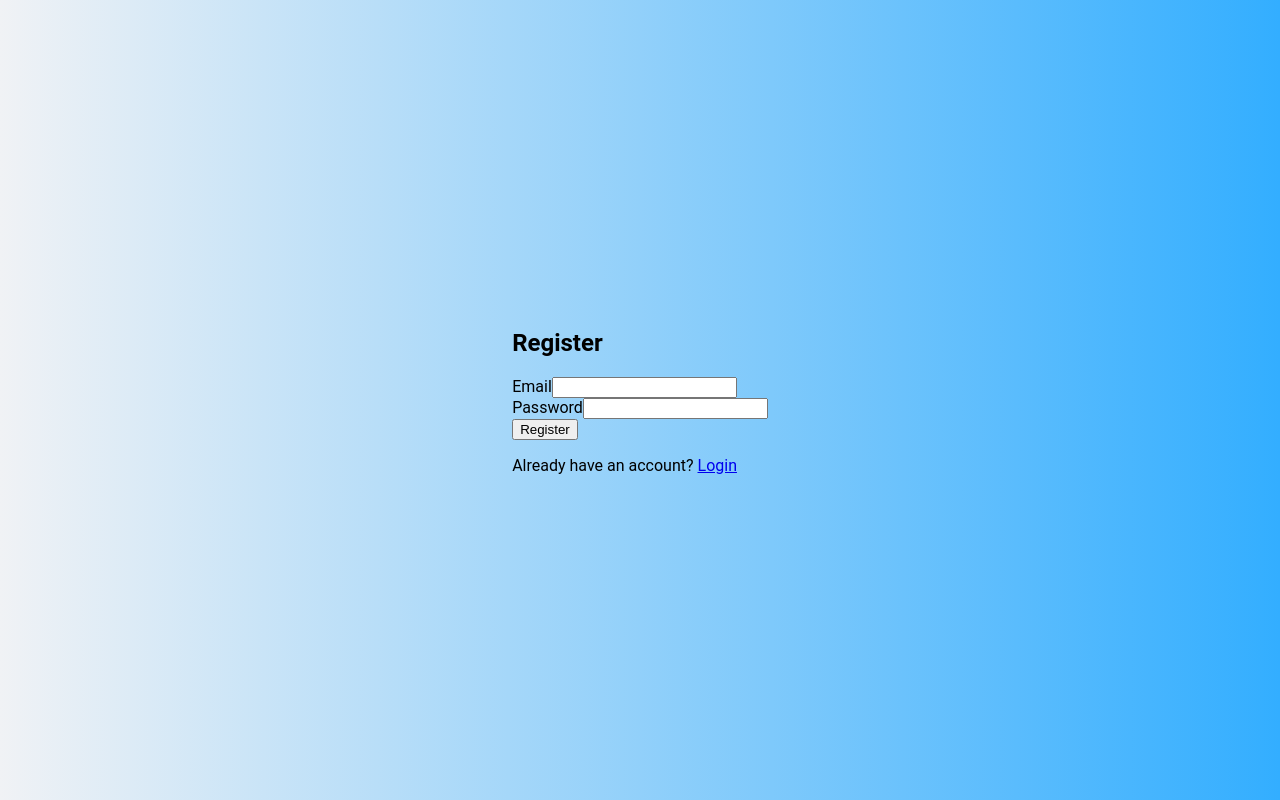
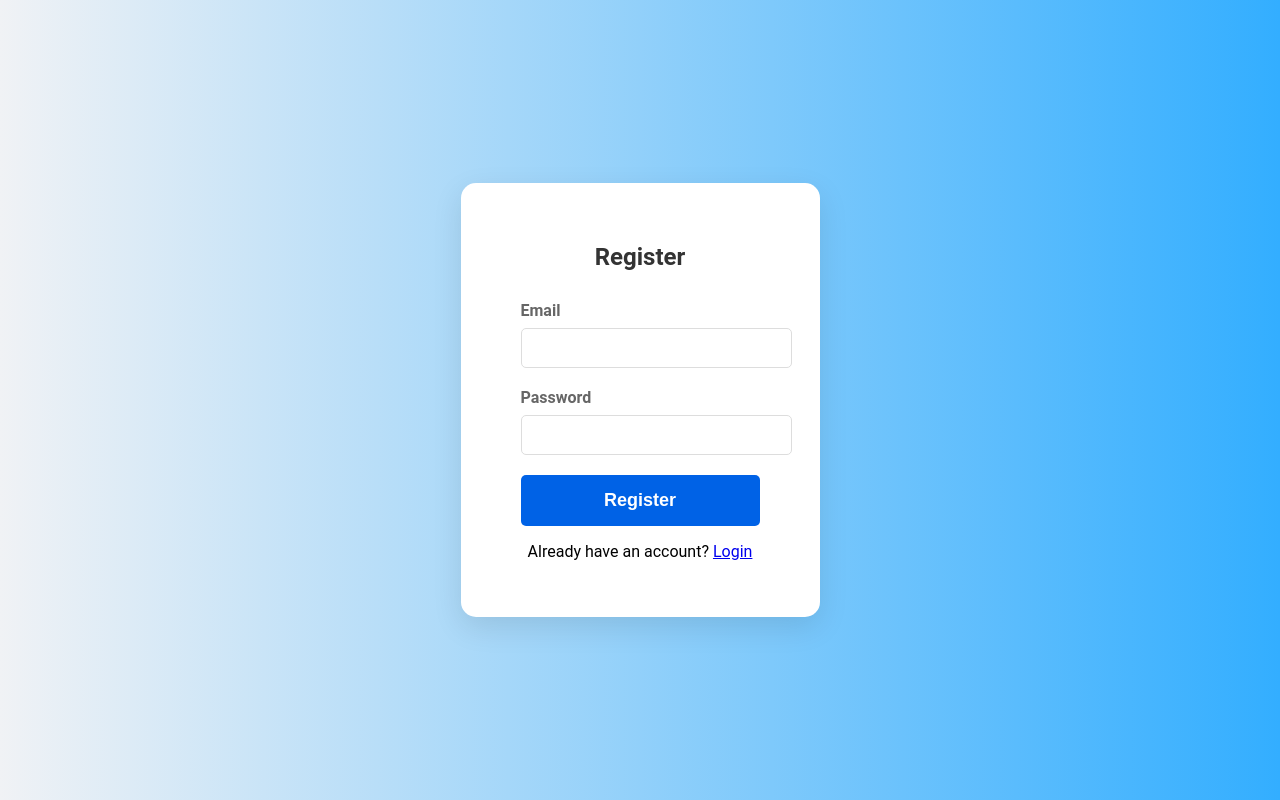
Before and after one commit to HamzaJ94/Secured-App, a React (Create React App) app: page /register in a window 1280 px wide. Built offline with nearby package versions, Linux system fonts and the light colour scheme; no server answers.

Commit message:
register page style adjusted

```diff
--- /dev/null
+++ b/src/components/Register.css
@@ -0,0 +1,82 @@
+/* src/components/Register.css */
+body {
+    font-family: 'Roboto', sans-serif;
+    background: linear-gradient(to right,#f0f2f5, #33AEFF);
+    display: flex;
+    justify-content: center;
+    align-items: center;
+    height: 100vh;
+    margin: 0;
+  }
+
+  .register-container {
+    display: flex;
+    justify-content: center;
+    align-items: center;
+    height: 100%;
+    width: 100%;
+  }
+
+  .register-box {
+    background: white;
+    padding: 40px 60px;
+    border-radius: 15px;
+    box-shadow: 0 10px 30px rgba(0, 0, 0, 0.1);
+    text-align: center;
+    max-width: 400px;
+    width: 100%;
+  }
+
+  .register-box h2 {
+    margin-bottom: 30px;
+    color: #333;
+    font-size: 24px;
+  }
+
+  .input-group2 {
+    margin-bottom: 20px;
+    text-align: left;
+  }
+
+  .input-group2 label {
+    display: block;
+    margin-bottom: 8px;
+    color: #666;
+    font-weight: bold;
+  }
+
+  .input-group2 input {
+    width: 100%;
+    padding: 10px 15px;
+    border: 1px solid #ddd;
+    border-radius: 5px;
+    font-size: 16px;
+  }
+
+  .input-group2 input:focus {
+    border-color: #33AEFF;
+    outline: none;
+  }
+
+  .register-button {
+    width: 100%;
+    padding: 15px;
+    border: none;
+    border-radius: 5px;
+    background-color: #0062E6;
+    color: white;
+    font-size: 18px;
+    font-weight: bold;
+    cursor: pointer;
+    transition: background-color 0.3s;
+  }
+
+  .register-button:hover {
+    background-color: #0052C6;
+  }
+
+  @media (max-width: 768px) {
+    .register-box {
+      padding: 20px 40px;
+    }
+  }
--- a/src/components/Register.js
+++ b/src/components/Register.js
@@ -3,6 +3,7 @@ import { createUserWithEmailAndPassword } from 'firebase/auth';
 import { useNavigate, Link } from 'react-router-dom';
 import { auth } from '../firebase';
 import * as yup from 'yup';
+import './Register.css'; // Import the CSS file
 
 const passwordSchema = yup.string().min(8, 'Password must be at least 8 characters')
   .matches(/[A-Z]/, 'Password must contain an uppercase letter')
@@ -29,24 +30,26 @@ const Register = () => {
   };
 
   return (
-    <div className="register">
+    <div className="register-container">
+    <div className="register-box">
       <h2>Register</h2>
       {error && <p>{error}</p>}
       <form onSubmit={handleRegister}>
-        <div>
+        <div className='input-group2'>
           <label>Email</label>
           <input type="email" value={email} onChange={(e) => setEmail(e.target.value)} required />
         </div>
-        <div>
+        <div className='input-group2'>
           <label>Password</label>
           <input type="password" value={password} onChange={(e) => setPassword(e.target.value)} required />
         </div>
-        <button type="submit">Register</button>
+        <button type="submit" className="register-button">Register</button>
         <p>
           Already have an account? <Link to="/login">Login</Link>
         </p>
       </form>
     </div>
+    </div>
   );
 };
 
```
